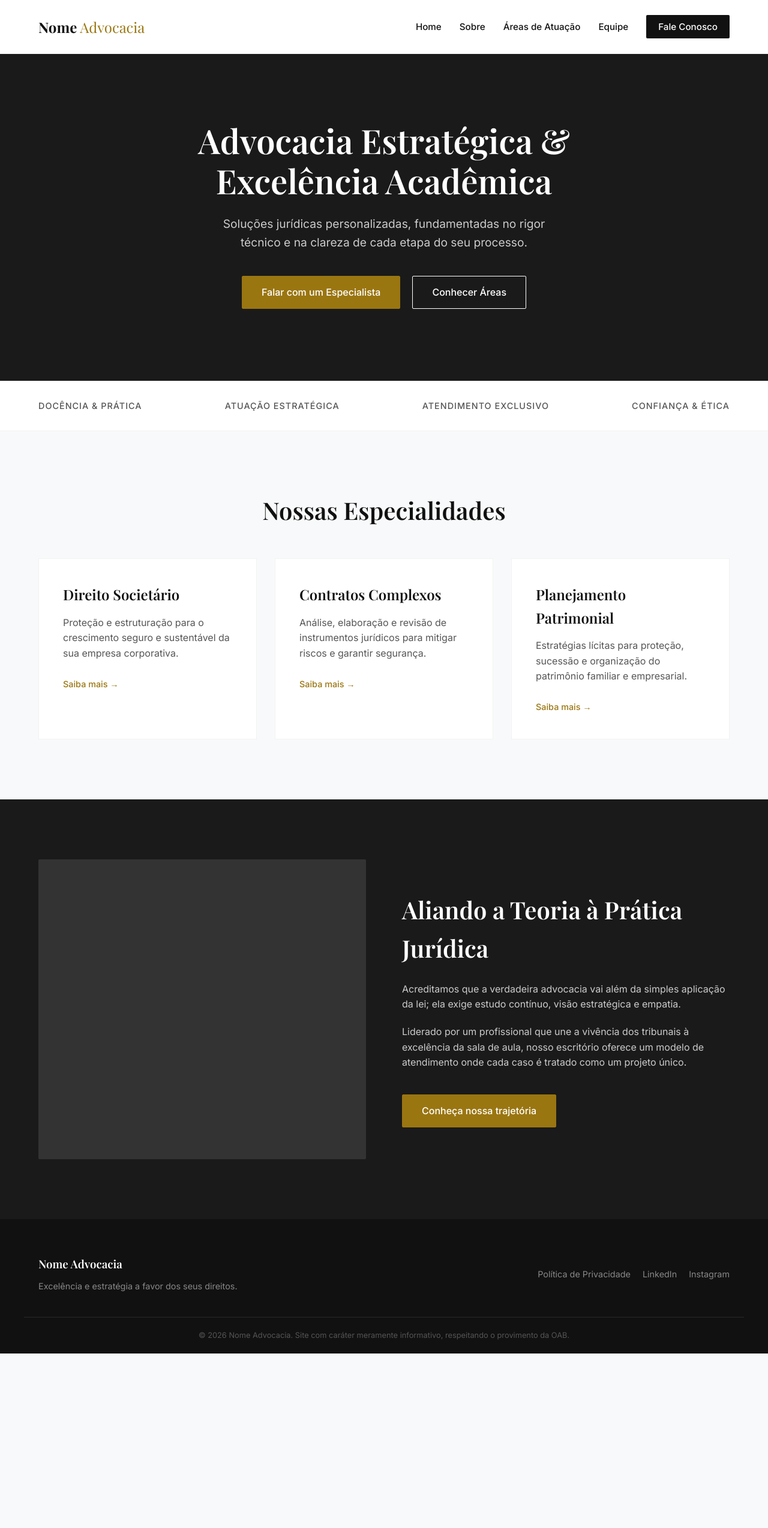
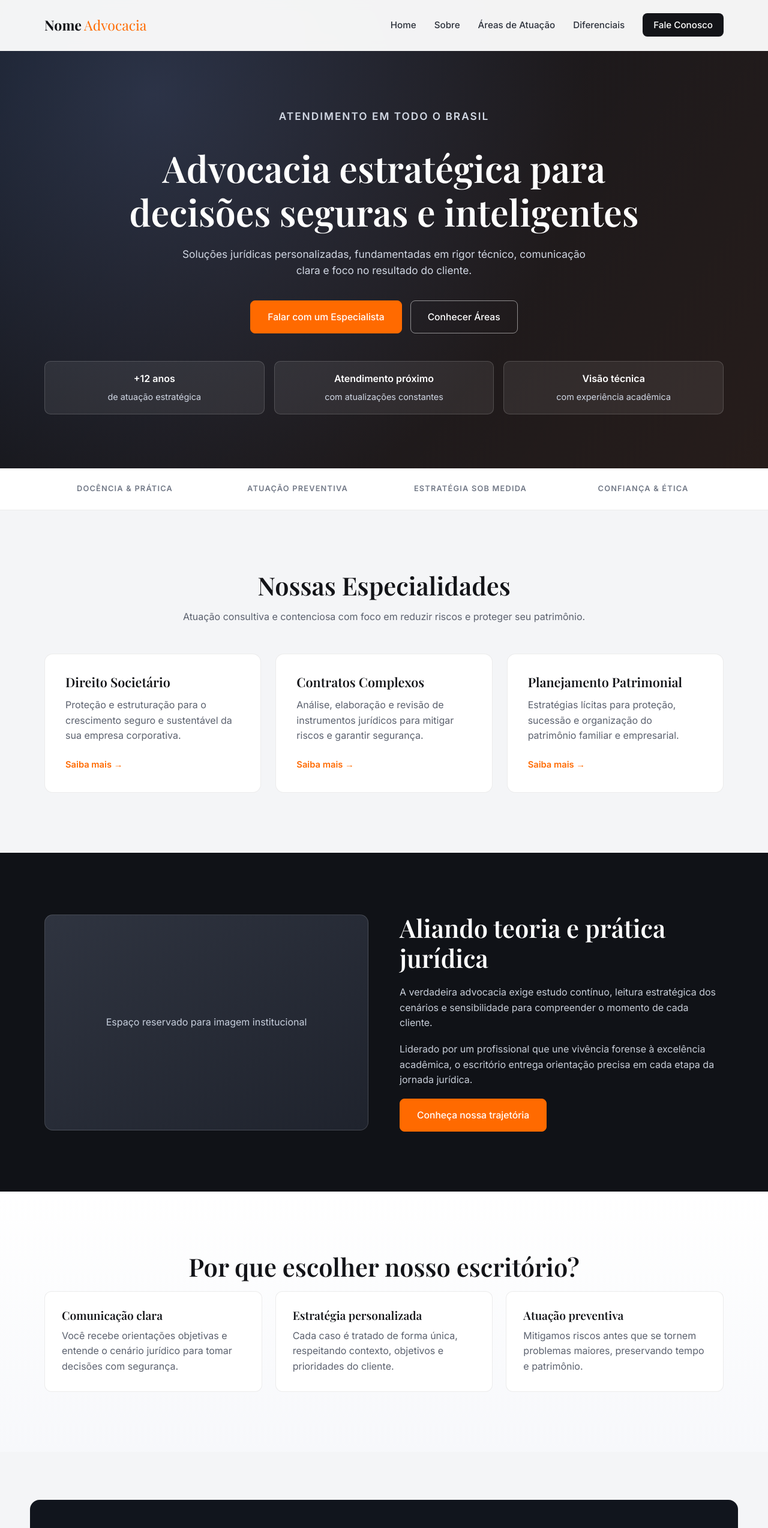
Before and after one commit to AbnerDev19/advogado, a plain HTML site: page index.html in a window 1280 px wide. Shown: the top 2548 px of the page at 60% size. Before the commit the page ends 2257 px from the top, so only its background shows below. Drawn offline with nearby package versions, Linux system fonts and the light colour scheme.

Commit message:
Ajusta paleta para laranja no estilo GOL

```diff
--- a/index.html
+++ b/index.html
@@ -4,10 +4,11 @@
     <meta charset="UTF-8">
     <meta name="viewport" content="width=device-width, initial-scale=1.0">
     <title>Nome do Escritório | Advocacia Estratégica</title>
+    <meta name="description" content="Assessoria jurídica estratégica com atendimento personalizado para empresas e famílias.">
 
     <link rel="preconnect" href="https://fonts.googleapis.com">
     <link rel="preconnect" href="https://fonts.gstatic.com" crossorigin>
-    <link href="https://fonts.googleapis.com/css2?family=Inter:wght@300;400;500&family=Playfair+Display:wght@400;600;700&display=swap" rel="stylesheet">
+    <link href="https://fonts.googleapis.com/css2?family=Inter:wght@300;400;500;600&family=Playfair+Display:wght@400;600;700&display=swap" rel="stylesheet">
 
     <link rel="stylesheet" href="style.css">
 </head>
@@ -15,44 +16,49 @@
 
     <header id="main-header">
         <div class="container header-container">
-            <div class="logo">
-                Nome<span>Advocacia</span>
-            </div>
+            <a href="#home" class="logo">Nome<span>Advocacia</span></a>
 
             <nav id="nav-menu">
                 <ul>
                     <li><a href="#home">Home</a></li>
                     <li><a href="#sobre">Sobre</a></li>
                     <li><a href="#atuacao">Áreas de Atuação</a></li>
-                    <li><a href="#equipe">Equipe</a></li>
+                    <li><a href="#diferenciais">Diferenciais</a></li>
                     <li><a href="#contato" class="nav-btn">Fale Conosco</a></li>
                 </ul>
             </nav>
 
-            <div class="mobile-menu-icon" id="menu-toggle">
+            <button class="mobile-menu-icon" id="menu-toggle" aria-label="Abrir menu" aria-expanded="false" aria-controls="nav-menu">
                 <span></span>
                 <span></span>
                 <span></span>
-            </div>
+            </button>
         </div>
     </header>
 
     <section id="home" class="hero">
+        <div class="hero-overlay"></div>
         <div class="container hero-content">
-            <h1>Advocacia Estratégica & Excelência Acadêmica</h1>
-            <p>Soluções jurídicas personalizadas, fundamentadas no rigor técnico e na clareza de cada etapa do seu processo.</p>
+            <p class="eyebrow">Atendimento em todo o Brasil</p>
+            <h1>Advocacia estratégica para decisões seguras e inteligentes</h1>
+            <p>Soluções jurídicas personalizadas, fundamentadas em rigor técnico, comunicação clara e foco no resultado do cliente.</p>
             <div class="hero-buttons">
                 <a href="#contato" class="btn btn-primary">Falar com um Especialista</a>
                 <a href="#atuacao" class="btn btn-secondary">Conhecer Áreas</a>
             </div>
+            <div class="hero-highlights">
+                <div><strong>+12 anos</strong><span>de atuação estratégica</span></div>
+                <div><strong>Atendimento próximo</strong><span>com atualizações constantes</span></div>
+                <div><strong>Visão técnica</strong><span>com experiência acadêmica</span></div>
+            </div>
         </div>
     </section>
 
-    <section class="credibility-banner">
+    <section class="credibility-banner" aria-label="Proposta de valor">
         <div class="container cred-grid">
             <div class="cred-item">Docência & Prática</div>
-            <div class="cred-item">Atuação Estratégica</div>
-            <div class="cred-item">Atendimento Exclusivo</div>
+            <div class="cred-item">Atuação Preventiva</div>
+            <div class="cred-item">Estratégia Sob Medida</div>
             <div class="cred-item">Confiança & Ética</div>
         </div>
     </section>
@@ -60,26 +66,25 @@
     <section id="atuacao" class="section">
         <div class="container">
             <h2 class="section-title">Nossas Especialidades</h2>
+            <p class="section-subtitle">Atuação consultiva e contenciosa com foco em reduzir riscos e proteger seu patrimônio.</p>
             <div class="cards-grid">
-
-                <div class="card">
+                <article class="card">
                     <h3>Direito Societário</h3>
                     <p>Proteção e estruturação para o crescimento seguro e sustentável da sua empresa corporativa.</p>
-                    <a href="#" class="card-link">Saiba mais &rarr;</a>
-                </div>
+                    <a href="#contato" class="card-link">Saiba mais &rarr;</a>
+                </article>
 
-                <div class="card">
+                <article class="card">
                     <h3>Contratos Complexos</h3>
                     <p>Análise, elaboração e revisão de instrumentos jurídicos para mitigar riscos e garantir segurança.</p>
-                    <a href="#" class="card-link">Saiba mais &rarr;</a>
-                </div>
+                    <a href="#contato" class="card-link">Saiba mais &rarr;</a>
+                </article>
 
-                <div class="card">
+                <article class="card">
                     <h3>Planejamento Patrimonial</h3>
                     <p>Estratégias lícitas para proteção, sucessão e organização do patrimônio familiar e empresarial.</p>
-                    <a href="#" class="card-link">Saiba mais &rarr;</a>
-                </div>
-
+                    <a href="#contato" class="card-link">Saiba mais &rarr;</a>
+                </article>
             </div>
         </div>
     </section>
@@ -87,14 +92,44 @@
     <section id="sobre" class="section bg-dark text-light">
         <div class="container about-grid">
             <div class="about-image">
-                <div class="img-placeholder"></div>
+                <div class="img-placeholder">
+                    <span>Espaço reservado para imagem institucional</span>
+                </div>
             </div>
             <div class="about-text">
-                <h2 class="section-title">Aliando a Teoria à Prática Jurídica</h2>
-                <p>Acreditamos que a verdadeira advocacia vai além da simples aplicação da lei; ela exige estudo contínuo, visão estratégica e empatia.</p>
-                <p>Liderado por um profissional que une a vivência dos tribunais à excelência da sala de aula, nosso escritório oferece um modelo de atendimento onde cada caso é tratado como um projeto único.</p>
-                <a href="#" class="btn btn-primary" style="margin-top: 20px;">Conheça nossa trajetória</a>
+                <h2 class="section-title">Aliando teoria e prática jurídica</h2>
+                <p>A verdadeira advocacia exige estudo contínuo, leitura estratégica dos cenários e sensibilidade para compreender o momento de cada cliente.</p>
+                <p>Liderado por um profissional que une vivência forense à excelência acadêmica, o escritório entrega orientação precisa em cada etapa da jornada jurídica.</p>
+                <a href="#contato" class="btn btn-primary">Conheça nossa trajetória</a>
             </div>
+        </div>
+    </section>
+
+    <section id="diferenciais" class="section section-light">
+        <div class="container">
+            <h2 class="section-title">Por que escolher nosso escritório?</h2>
+            <div class="feature-grid">
+                <article class="feature-item">
+                    <h3>Comunicação clara</h3>
+                    <p>Você recebe orientações objetivas e entende o cenário jurídico para tomar decisões com segurança.</p>
+                </article>
+                <article class="feature-item">
+                    <h3>Estratégia personalizada</h3>
+                    <p>Cada caso é tratado de forma única, respeitando contexto, objetivos e prioridades do cliente.</p>
+                </article>
+                <article class="feature-item">
+                    <h3>Atuação preventiva</h3>
+                    <p>Mitigamos riscos antes que se tornem problemas maiores, preservando tempo e patrimônio.</p>
+                </article>
+            </div>
+        </div>
+    </section>
+
+    <section id="contato" class="section cta-section">
+        <div class="container cta-box">
+            <h2>Vamos conversar sobre o seu caso?</h2>
+            <p>Agende um atendimento e receba uma análise inicial com direcionamento estratégico.</p>
+            <a href="mailto:contato@nomeadvocacia.com" class="btn btn-primary">Enviar e-mail</a>
         </div>
     </section>
 
--- a/script.js
+++ b/script.js
@@ -1,51 +1,50 @@
 document.addEventListener('DOMContentLoaded', () => {
+    const header = document.getElementById('main-header');
+    const menuToggle = document.getElementById('menu-toggle');
+    const navMenu = document.getElementById('nav-menu');
 
-    // 1. Efeito de Cabeçalho Fixo (Sticky Header Shrink)
-    const header = document.getElementById('main-header');
+    const onScroll = () => {
+        header.classList.toggle('scrolled', window.scrollY > 24);
+    };
 
-    window.addEventListener('scroll', () => {
-        if (window.scrollY > 50) {
-            header.style.height = '70px';
-            header.style.boxShadow = '0 4px 20px rgba(0,0,0,0.05)';
-        } else {
-            header.style.height = '90px';
-            header.style.boxShadow = 'none';
+    onScroll();
+    window.addEventListener('scroll', onScroll);
+
+    menuToggle.addEventListener('click', () => {
+        const isOpen = navMenu.classList.toggle('active');
+        menuToggle.setAttribute('aria-expanded', String(isOpen));
+    });
+
+    window.addEventListener('resize', () => {
+        if (window.innerWidth > 768 && navMenu.classList.contains('active')) {
+            navMenu.classList.remove('active');
+            menuToggle.setAttribute('aria-expanded', 'false');
         }
     });
 
-    // 2. Menu Mobile Toggle
-    const menuToggle = document.getElementById('menu-toggle');
-    const navMenu = document.getElementById('nav-menu');
-
-    menuToggle.addEventListener('click', () => {
-        navMenu.classList.toggle('active');
-    });
-
-    // 3. Smooth Scroll para links internos
     document.querySelectorAll('a[href^="#"]').forEach(anchor => {
         anchor.addEventListener('click', function (e) {
+            const targetId = this.getAttribute('href');
+            if (!targetId || targetId === '#') return;
+
+            const targetElement = document.querySelector(targetId);
+            if (!targetElement) return;
+
             e.preventDefault();
 
-            // Fecha o menu mobile se estiver aberto
             if (navMenu.classList.contains('active')) {
                 navMenu.classList.remove('active');
+                menuToggle.setAttribute('aria-expanded', 'false');
             }
 
-            const targetId = this.getAttribute('href');
-            if (targetId === '#') return;
+            const headerOffset = header.offsetHeight;
+            const elementPosition = targetElement.getBoundingClientRect().top;
+            const offsetPosition = elementPosition + window.pageYOffset - headerOffset + 1;
 
-            const targetElement = document.querySelector(targetId);
-            if (targetElement) {
-                // Compensa a altura do header fixo
-                const headerOffset = 90;
-                const elementPosition = targetElement.getBoundingClientRect().top;
-                const offsetPosition = elementPosition + window.pageYOffset - headerOffset;
-
-                window.scrollTo({
-                    top: offsetPosition,
-                    behavior: 'smooth'
-                });
-            }
+            window.scrollTo({
+                top: offsetPosition,
+                behavior: 'smooth'
+            });
         });
     });
 });
--- a/style.css
+++ b/style.css
@@ -1,22 +1,25 @@
-/* Variáveis de Cores e Fontes */
 :root {
-    --bg-light: #F8F9FA;
-    --bg-white: #FFFFFF;
-    --text-dark: #111111;
-    --text-muted: #555555;
-    --bg-dark: #1A1A1A;
-    --accent-color: #9A7611; /* Amarelo escuro elegante / Ouro envelhecido */
-    --accent-hover: #7D5F0D;
+    --bg-light: #f4f5f7;
+    --bg-white: #ffffff;
+    --text-dark: #131418;
+    --text-muted: #5b616e;
+    --bg-dark: #101217;
+    --accent-color: #ff6a00;
+    --accent-hover: #e45800;
+    --line: rgba(19, 20, 24, 0.08);
 
     --font-heading: 'Playfair Display', serif;
     --font-body: 'Inter', sans-serif;
 }
 
-/* Reset Básico */
 * {
     margin: 0;
     padding: 0;
     box-sizing: border-box;
+}
+
+html {
+    scroll-behavior: smooth;
 }
 
 body {
@@ -30,7 +33,7 @@ body {
 a {
     text-decoration: none;
     color: inherit;
-    transition: all 0.3s ease;
+    transition: 0.25s ease;
 }
 
 ul {
@@ -38,52 +41,70 @@ ul {
 }
 
 .container {
-    max-width: 1200px;
+    max-width: 1180px;
     margin: 0 auto;
     padding: 0 24px;
 }
 
-/* Tipografia */
-h1, h2, h3 {
+h1,
+h2,
+h3 {
     font-family: var(--font-heading);
     font-weight: 600;
     color: var(--text-dark);
+    line-height: 1.2;
+}
+
+.section {
+    padding: 100px 0;
 }
 
 .section-title {
-    font-size: 2.5rem;
-    margin-bottom: 3rem;
+    font-size: clamp(1.9rem, 4vw, 2.6rem);
+    margin-bottom: 1rem;
     text-align: center;
 }
 
-/* Cabeçalho */
+.section-subtitle {
+    text-align: center;
+    color: var(--text-muted);
+    max-width: 700px;
+    margin: 0 auto 3rem auto;
+}
+
 header {
-    background-color: var(--bg-white);
+    background-color: rgba(255, 255, 255, 0.95);
+    backdrop-filter: blur(8px);
     position: fixed;
     width: 100%;
     top: 0;
     z-index: 1000;
-    border-bottom: 1px solid rgba(0,0,0,0.05);
-    transition: all 0.3s ease;
+    border-bottom: 1px solid transparent;
+    transition: box-shadow 0.3s ease, border-color 0.3s ease;
+}
+
+header.scrolled {
+    box-shadow: 0 10px 24px rgba(10, 18, 33, 0.07);
+    border-color: var(--line);
 }
 
 .header-container {
     display: flex;
     justify-content: space-between;
     align-items: center;
-    height: 90px;
+    min-height: 84px;
 }
 
 .logo {
     font-family: var(--font-heading);
-    font-size: 1.5rem;
+    font-size: 1.45rem;
     font-weight: 700;
 }
 
 .logo span {
     font-weight: 400;
     color: var(--accent-color);
-    margin-left: 5px;
+    margin-left: 4px;
 }
 
 nav ul {
@@ -95,6 +116,7 @@ nav ul {
 nav a {
     font-size: 0.95rem;
     font-weight: 500;
+    color: #2c313b;
 }
 
 nav a:hover {
@@ -104,28 +126,27 @@ nav a:hover {
 .nav-btn {
     background-color: var(--text-dark);
     color: var(--bg-white) !important;
-    padding: 10px 20px;
-    border-radius: 2px;
+    padding: 10px 18px;
+    border-radius: 8px;
 }
 
 .nav-btn:hover {
     background-color: var(--accent-color);
 }
 
-/* Botões */
 .btn {
     display: inline-block;
-    padding: 14px 32px;
-    font-size: 1rem;
+    padding: 14px 28px;
+    font-size: 0.98rem;
     font-weight: 500;
-    border-radius: 2px;
-    cursor: pointer;
+    border-radius: 8px;
+    border: 1px solid transparent;
 }
 
 .btn-primary {
     background-color: var(--accent-color);
     color: var(--bg-white);
-    border: 1px solid var(--accent-color);
+    border-color: var(--accent-color);
 }
 
 .btn-primary:hover {
@@ -136,7 +157,7 @@ nav a:hover {
 .btn-secondary {
     background-color: transparent;
     color: var(--bg-white);
-    border: 1px solid var(--bg-white);
+    border-color: rgba(255, 255, 255, 0.5);
 }
 
 .btn-secondary:hover {
@@ -144,214 +165,313 @@ nav a:hover {
     color: var(--text-dark);
 }
 
-/* Hero Section */
 .hero {
-    background-color: var(--bg-dark);
+    position: relative;
+    isolation: isolate;
+    background: radial-gradient(circle at 20% 20%, #283248, #11151d 60%);
     color: var(--bg-white);
-    padding: 200px 0 120px 0;
+    padding: 180px 0 90px 0;
+}
+
+.hero-overlay {
+    position: absolute;
+    inset: 0;
+    z-index: -1;
+    opacity: 0.2;
+    background-image: linear-gradient(125deg, transparent 0%, rgba(255, 106, 0, 0.45) 100%);
+}
+
+.hero-content {
     text-align: center;
+}
+
+.eyebrow {
+    text-transform: uppercase;
+    letter-spacing: 2px;
+    font-size: 0.78rem;
+    color: #ffb47a;
+    margin-bottom: 16px;
+    font-weight: 600;
 }
 
 .hero h1 {
     color: var(--bg-white);
-    font-size: 3.5rem;
-    max-width: 800px;
-    margin: 0 auto 24px auto;
-    line-height: 1.2;
+    font-size: clamp(2.1rem, 5vw, 3.8rem);
+    max-width: 900px;
+    margin: 0 auto 20px auto;
 }
 
 .hero p {
-    font-size: 1.2rem;
-    color: #CCCCCC;
-    max-width: 600px;
-    margin: 0 auto 40px auto;
+    font-size: 1.08rem;
+    color: #d2d8e4;
+    max-width: 680px;
+    margin: 0 auto 36px auto;
 }
 
 .hero-buttons {
     display: flex;
-    gap: 20px;
+    gap: 14px;
     justify-content: center;
+    flex-wrap: wrap;
 }
 
-/* Faixa de Credibilidade */
+.hero-highlights {
+    display: grid;
+    grid-template-columns: repeat(3, minmax(140px, 1fr));
+    gap: 16px;
+    margin-top: 46px;
+}
+
+.hero-highlights div {
+    background: rgba(255, 255, 255, 0.08);
+    border: 1px solid rgba(255, 255, 255, 0.16);
+    padding: 16px;
+    border-radius: 10px;
+}
+
+.hero-highlights strong {
+    display: block;
+    font-size: 1rem;
+    margin-bottom: 4px;
+}
+
+.hero-highlights span {
+    color: #d1d8e5;
+    font-size: 0.9rem;
+}
+
 .credibility-banner {
-    background-color: var(--bg-white);
-    padding: 30px 0;
-    border-bottom: 1px solid rgba(0,0,0,0.05);
+    background-color: #fff;
+    padding: 24px 0;
+    border-bottom: 1px solid var(--line);
 }
 
 .cred-grid {
-    display: flex;
-    justify-content: space-between;
-    flex-wrap: wrap;
+    display: grid;
+    grid-template-columns: repeat(4, minmax(120px, 1fr));
     gap: 20px;
 }
 
 .cred-item {
-    font-size: 0.9rem;
-    font-weight: 500;
-    color: var(--text-muted);
+    font-size: 0.8rem;
+    font-weight: 600;
+    color: #727987;
     text-transform: uppercase;
-    letter-spacing: 1px;
+    letter-spacing: 1.2px;
+    text-align: center;
 }
 
-/* Seções Gerais */
-.section {
-    padding: 100px 0;
+.cards-grid {
+    display: grid;
+    grid-template-columns: repeat(auto-fit, minmax(260px, 1fr));
+    gap: 24px;
+}
+
+.card {
+    background-color: var(--bg-white);
+    padding: 34px;
+    border: 1px solid var(--line);
+    border-radius: 14px;
+    transition: transform 0.25s ease, box-shadow 0.25s ease;
+}
+
+.card:hover {
+    transform: translateY(-5px);
+    box-shadow: 0 14px 30px rgba(17, 20, 24, 0.08);
+}
+
+.card h3 {
+    font-size: 1.35rem;
+    margin-bottom: 12px;
+}
+
+.card p {
+    color: var(--text-muted);
+    margin-bottom: 22px;
+}
+
+.card-link {
+    color: var(--accent-color);
+    font-weight: 600;
+    font-size: 0.92rem;
 }
 
 .bg-dark {
     background-color: var(--bg-dark);
 }
 
-.text-light h2, .text-light p {
+.text-light h2,
+.text-light p {
     color: var(--bg-white);
 }
 
 .text-light p {
-    color: #CCCCCC;
-    margin-bottom: 20px;
+    color: #c8ced9;
+    margin-bottom: 18px;
 }
 
-/* Cards de Atuação */
-.cards-grid {
-    display: grid;
-    grid-template-columns: repeat(auto-fit, minmax(300px, 1fr));
-    gap: 30px;
-}
-
-.card {
-    background-color: var(--bg-white);
-    padding: 40px;
-    border: 1px solid rgba(0,0,0,0.05);
-    transition: transform 0.3s ease, box-shadow 0.3s ease;
-}
-
-.card:hover {
-    transform: translateY(-5px);
-    box-shadow: 0 10px 30px rgba(0,0,0,0.05);
-}
-
-.card h3 {
-    font-size: 1.5rem;
-    margin-bottom: 15px;
-}
-
-.card p {
-    color: var(--text-muted);
-    margin-bottom: 25px;
-}
-
-.card-link {
-    color: var(--accent-color);
-    font-weight: 500;
-    font-size: 0.9rem;
-}
-
-/* Sobre (Grid) */
 .about-grid {
     display: grid;
     grid-template-columns: 1fr 1fr;
-    gap: 60px;
+    gap: 52px;
     align-items: center;
+}
+
+.about-text .section-title {
+    text-align: left;
+    margin-bottom: 20px;
 }
 
 .img-placeholder {
     width: 100%;
-    height: 500px;
-    background-color: #333333; /* Espaço para foto real */
-    border-radius: 2px;
+    min-height: 360px;
+    border-radius: 14px;
+    background: linear-gradient(145deg, #2f3440, #1f232d);
+    border: 1px solid rgba(255, 255, 255, 0.14);
+    display: flex;
+    align-items: center;
+    justify-content: center;
+    color: #c8d0de;
+    text-align: center;
+    padding: 16px;
 }
 
-.about-text .section-title {
-    text-align: left;
-    margin-bottom: 24px;
+.section-light {
+    background: linear-gradient(180deg, #ffffff 0%, #f7f8fb 100%);
 }
 
-/* Rodapé */
+.feature-grid {
+    display: grid;
+    grid-template-columns: repeat(auto-fit, minmax(240px, 1fr));
+    gap: 22px;
+}
+
+.feature-item {
+    background: #fff;
+    border: 1px solid var(--line);
+    border-radius: 12px;
+    padding: 28px;
+}
+
+.feature-item h3 {
+    font-size: 1.2rem;
+    margin-bottom: 10px;
+}
+
+.feature-item p {
+    color: var(--text-muted);
+}
+
+.cta-section {
+    padding-top: 80px;
+}
+
+.cta-box {
+    background: #11151d;
+    border-radius: 16px;
+    padding: 44px 32px;
+    text-align: center;
+    color: #fff;
+}
+
+.cta-box h2 {
+    color: #fff;
+    margin-bottom: 12px;
+}
+
+.cta-box p {
+    color: #c4ccda;
+    margin-bottom: 22px;
+}
+
 footer {
-    background-color: var(--text-dark);
+    background-color: #0d1016;
     color: var(--bg-white);
-    padding: 60px 0 20px 0;
+    padding: 56px 0 18px 0;
 }
 
 .footer-content {
     display: flex;
     justify-content: space-between;
     align-items: center;
-    border-bottom: 1px solid rgba(255,255,255,0.1);
-    padding-bottom: 40px;
-    margin-bottom: 20px;
+    border-bottom: 1px solid rgba(255, 255, 255, 0.12);
+    padding-bottom: 32px;
+    margin-bottom: 16px;
 }
 
 .footer-brand h3 {
     color: var(--bg-white);
-    margin-bottom: 10px;
+    margin-bottom: 8px;
 }
 
-.footer-brand p {
-    color: #888;
+.footer-brand p,
+.footer-links a {
+    color: #8f97a7;
     font-size: 0.9rem;
 }
 
 .footer-links {
     display: flex;
-    gap: 20px;
-}
-
-.footer-links a {
-    color: #888;
-    font-size: 0.9rem;
+    gap: 18px;
 }
 
 .footer-links a:hover {
-    color: var(--accent-color);
+    color: #f4f5f7;
 }
 
 .footer-bottom {
     text-align: center;
-    color: #555;
+    color: #697287;
     font-size: 0.8rem;
 }
 
-/* Mobile Menu Icon */
 .mobile-menu-icon {
     display: none;
     flex-direction: column;
     gap: 5px;
     cursor: pointer;
+    background: transparent;
+    border: none;
 }
 
 .mobile-menu-icon span {
-    width: 25px;
+    width: 24px;
     height: 2px;
     background-color: var(--text-dark);
-    transition: 0.3s;
 }
 
-/* Responsividade Mobile */
-@media (max-width: 768px) {
-    .hero h1 {
-        font-size: 2.2rem;
+@media (max-width: 920px) {
+    .about-grid {
+        grid-template-columns: 1fr;
     }
 
-    .hero-buttons {
-        flex-direction: column;
-    }
-
-    .cred-grid {
-        justify-content: center;
+    .about-text .section-title {
         text-align: center;
     }
 
-    .about-grid {
+    .about-text {
+        text-align: center;
+    }
+}
+
+@media (max-width: 768px) {
+    .section {
+        padding: 80px 0;
+    }
+
+    .hero {
+        padding-top: 140px;
+    }
+
+    .hero-highlights,
+    .cred-grid {
         grid-template-columns: 1fr;
     }
 
     .footer-content {
         flex-direction: column;
         text-align: center;
-        gap: 30px;
+        gap: 24px;
     }
 
     .mobile-menu-icon {
@@ -359,13 +479,14 @@ footer {
     }
 
     nav {
-        display: none; /* Esconde no mobile por padrão */
+        display: none;
         position: absolute;
-        top: 90px;
+        top: 84px;
         left: 0;
         width: 100%;
         background-color: var(--bg-white);
-        box-shadow: 0 10px 10px rgba(0,0,0,0.05);
+        border-bottom: 1px solid var(--line);
+        box-shadow: 0 12px 24px rgba(15, 22, 36, 0.08);
     }
 
     nav.active {
@@ -374,7 +495,8 @@ footer {
 
     nav ul {
         flex-direction: column;
-        padding: 20px 0;
-        gap: 15px;
+        padding: 22px;
+        gap: 14px;
+        align-items: flex-start;
     }
 }
```
